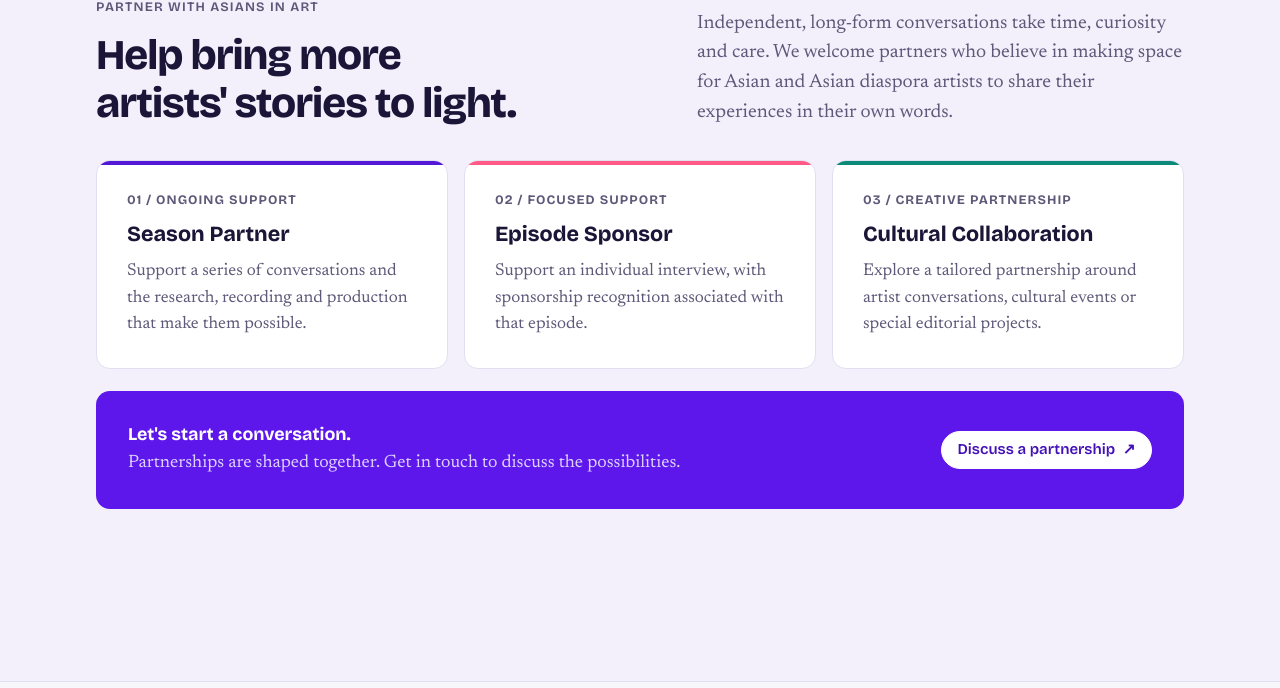
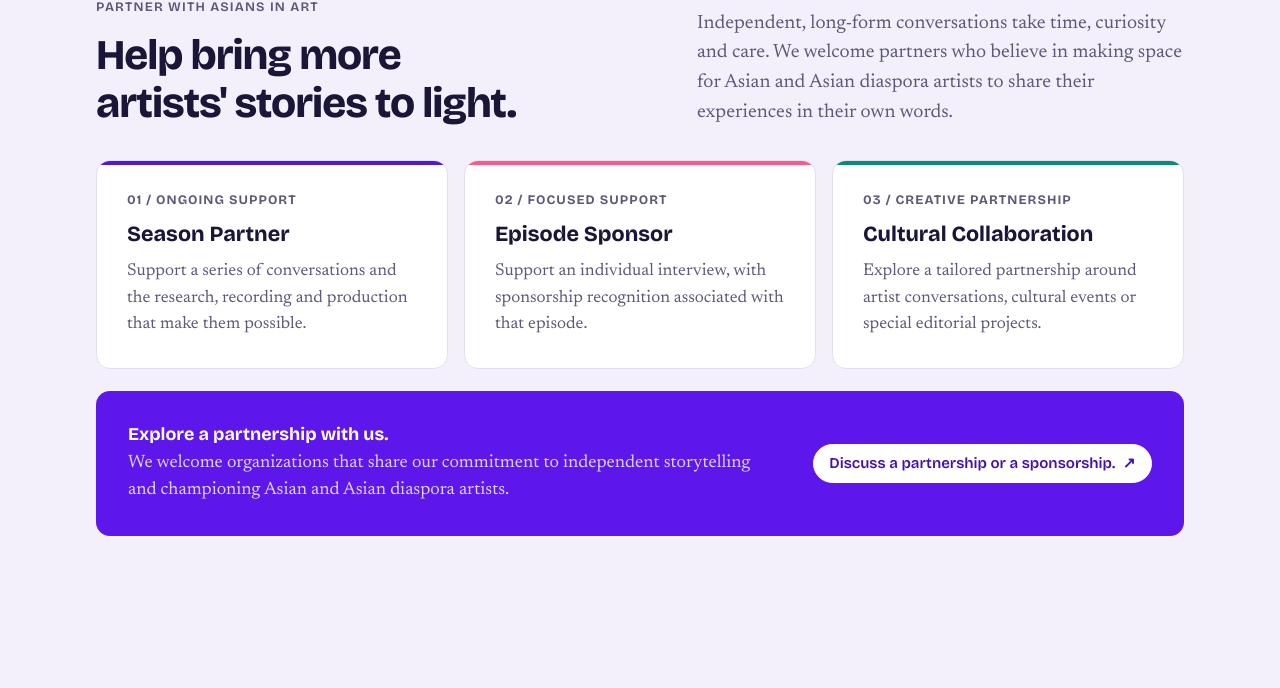
Before and after one commit to szewah/asiansinart, a plain HTML site: page index.html in a window 1280 px wide. Shown: the part 4047-4735 px from the top of the page. Drawn offline with nearby package versions, Linux system fonts and the light colour scheme.

Commit message:
Update index.html
Added updated sponsorship wording

```diff
--- a/index.html
+++ b/index.html
@@ -176,10 +176,10 @@
       </div>
       <div class="sponsor-cta">
         <div>
-          <strong>Let's start a conversation.</strong>
-          <p>Partnerships are shaped together. Get in touch to discuss the possibilities.</p>
+          <strong>Explore a partnership with us.</strong>
+          <p>We welcome organizations that share our commitment to independent storytelling and championing Asian and Asian diaspora artists.</p>
         </div>
-        <a class="btn" href="mailto:hello@asiansinart.com?subject=Sponsorship%20enquiry">Discuss a partnership <span aria-hidden="true">↗</span></a>
+        <a class="btn" href="mailto:hello@asiansinart.com?subject=Sponsorship%20enquiry">Discuss a partnership or a sponsorship. <span aria-hidden="true">↗</span></a>
       </div>
     </div>
   </section>
```
